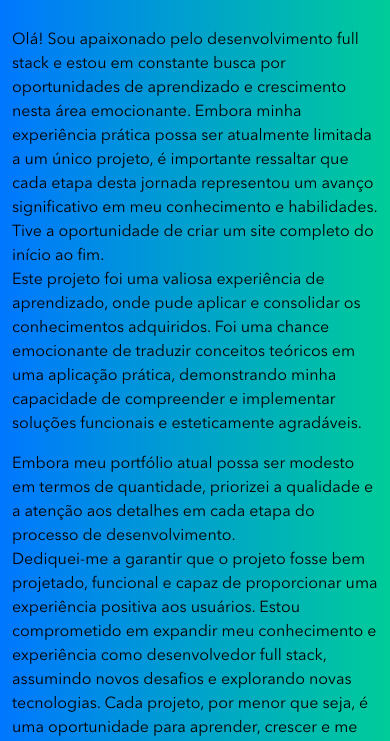
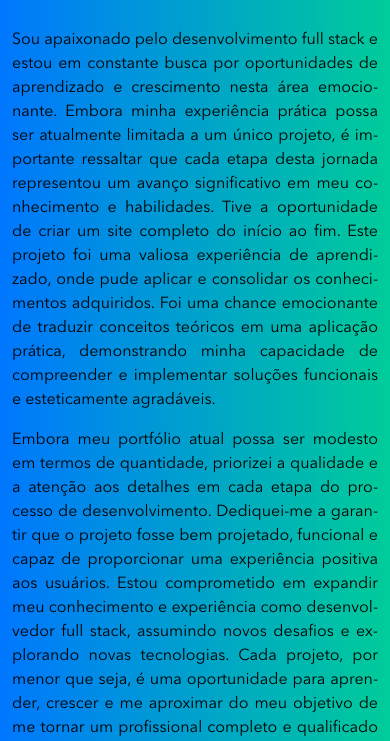
Before and after one commit to mxwlladriano/portfolio, a website: page index.html in a window 390 px wide. Shown: the part 677-1418 px from the top of the page. Drawn offline with nearby package versions, Linux system fonts and the light colour scheme; files whose address does not match are found by name.

Commit message:
portifolio pronto, mas precisa de ajustes nos textos

```diff
--- a/index.html
+++ b/index.html
@@ -2,7 +2,7 @@
     <head>
     <meta charset="UTF-8">
     <meta name="viewport" content="width=device-width, initial-scale=1.0">
-    <title>MFTV Player</title>
+    <title>Maxwell Silva</title>
     <link rel="stylesheet" href="./dist/css/main.css">
     <link rel="stylesheet" href="https://cdn.jsdelivr.net/npm/bootstrap@5.3.0/dist/css/bootstrap.min.css">
     <link rel="stylesheet" href="https://cdn.jsdelivr.net/npm/bootstrap-icons@1.10.5/font/bootstrap-icons.css">
@@ -25,13 +25,12 @@
             <h1 class="titulo-primary">
                 Minha Jornada
             </h1>
-            <p>
-                Olá! Sou apaixonado pelo desenvolvimento full stack e estou em constante busca por oportunidades de aprendizado e crescimento nesta área emocionante. Embora minha experiência prática possa ser atualmente limitada a um único projeto, é importante ressaltar que cada etapa desta jornada representou um avanço significativo em meu conhecimento e habilidades.
-Tive a oportunidade de criar um site completo do início ao fim. <br>Este projeto foi uma valiosa experiência de aprendizado, onde pude aplicar e consolidar os conhecimentos adquiridos. Foi uma chance emocionante de traduzir conceitos teóricos em uma aplicação prática, demonstrando minha capacidade de compreender e implementar soluções funcionais e esteticamente agradáveis.
+            <p class="text">
+                Sou apaixonado pelo desenvolvimento full stack e estou em constante busca por oportunidades de aprendizado e crescimento nesta área emocionante. Embora minha experiência prática possa ser atualmente limitada a um único projeto, é importante ressaltar que cada etapa desta jornada representou um avanço significativo em meu conhecimento e habilidades.
+Tive a oportunidade de criar um site completo do início ao fim. Este projeto foi uma valiosa experiência de aprendizado, onde pude aplicar e consolidar os conhecimentos adquiridos. Foi uma chance emocionante de traduzir conceitos teóricos em uma aplicação prática, demonstrando minha capacidade de compreender e implementar soluções funcionais e esteticamente agradáveis.
             </p>
-            <p>
-                Embora meu portfólio atual possa ser modesto em termos de quantidade, priorizei a qualidade e a atenção aos detalhes em cada etapa do processo de desenvolvimento.<br> Dediquei-me a garantir que o projeto fosse bem projetado, funcional e capaz de proporcionar uma experiência positiva aos usuários.
-Estou comprometido em expandir meu conhecimento e experiência como desenvolvedor full stack, assumindo novos desafios e explorando novas tecnologias. Cada projeto, por menor que seja, é uma oportunidade para aprender, crescer e me aproximar do meu objetivo de me tornar um profissional completo e qualificado nesta área dinâmica e empolgante.
+            <p class="text">
+                Embora meu portfólio atual possa ser modesto em termos de quantidade, priorizei a qualidade e a atenção aos detalhes em cada etapa do processo de desenvolvimento. Dediquei-me a garantir que o projeto fosse bem projetado, funcional e capaz de proporcionar uma experiência positiva aos usuários. Estou comprometido em expandir meu conhecimento e experiência como desenvolvedor full stack, assumindo novos desafios e explorando novas tecnologias. Cada projeto, por menor que seja, é uma oportunidade para aprender, crescer e me aproximar do meu objetivo de me tornar um profissional completo e qualificado nesta área dinâmica e empolgante.
             </p>
         </div>
     </section>
--- a/package.json
+++ b/package.json
@@ -17,6 +17,6 @@
   },
   "devDependencies": {
     "gulp-imagemin": "^7.1.0",
-    "sass": "^1.67.0"
+    "sass": "^1.71.1"
   }
 }
--- a/src/styles/_header.scss
+++ b/src/styles/_header.scss
@@ -1,5 +1,5 @@
 header{
-    background-image: url(/dist/images/header/fundo.png);
+    background-image: url(/portfolio/dist/images/header/fundo.png);
     background-repeat: no-repeat;
     background-size: cover;
     position: relative;
--- a/src/styles/_sobre.scss
+++ b/src/styles/_sobre.scss
@@ -2,7 +2,7 @@
     margin-top: 96px;
 
     .container{
-
+        text-align: left;
 
         .titulo-primary{
             font-weight: bold;
@@ -13,11 +13,18 @@
             margin-bottom: 30px;
         }
 
-        p{
+        .text{
         font-size: 16px;
         line-height: 150%;
         color: #000000;
+        text-align: justify;
         }
+    }
+
+    .container::after {
+        content: "";
+        display: inline-block;
+        width: 100%;
     }
 }
 
@@ -25,4 +32,12 @@
     .titulo-primary{
     text-align: center;
     }
+
+    .container{
+
+        .text{
+            hyphens: auto;
+        }
+    }
+
 }
--- a/src/styles/main.scss
+++ b/src/styles/main.scss
@@ -6,13 +6,13 @@
 
 @font-face {
     font-family: Avenir;
-    src: url(../../assets/fonts/Avenir-Regular.woff2);
+    src: url(../assets/fonts/Avenir-Regular.woff2);
     font-weight: 400
 }
 
 @font-face {
     font-family: Avenir;
-    src: url(../../assets/fonts/Avenir-Bold.woff2);
+    src: url(../assets/fonts/Avenir-Bold.woff2);
     font-weight: 700
 }
 
```
Also changed, not shown: dist/css/main.css, 2 other files.
